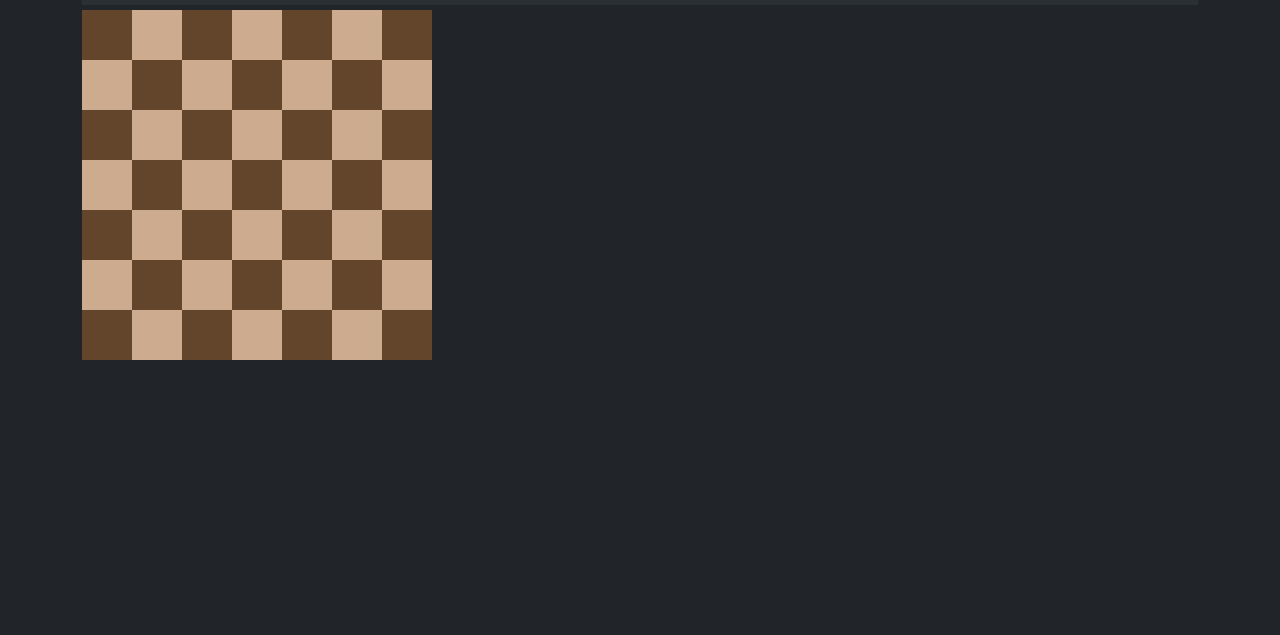
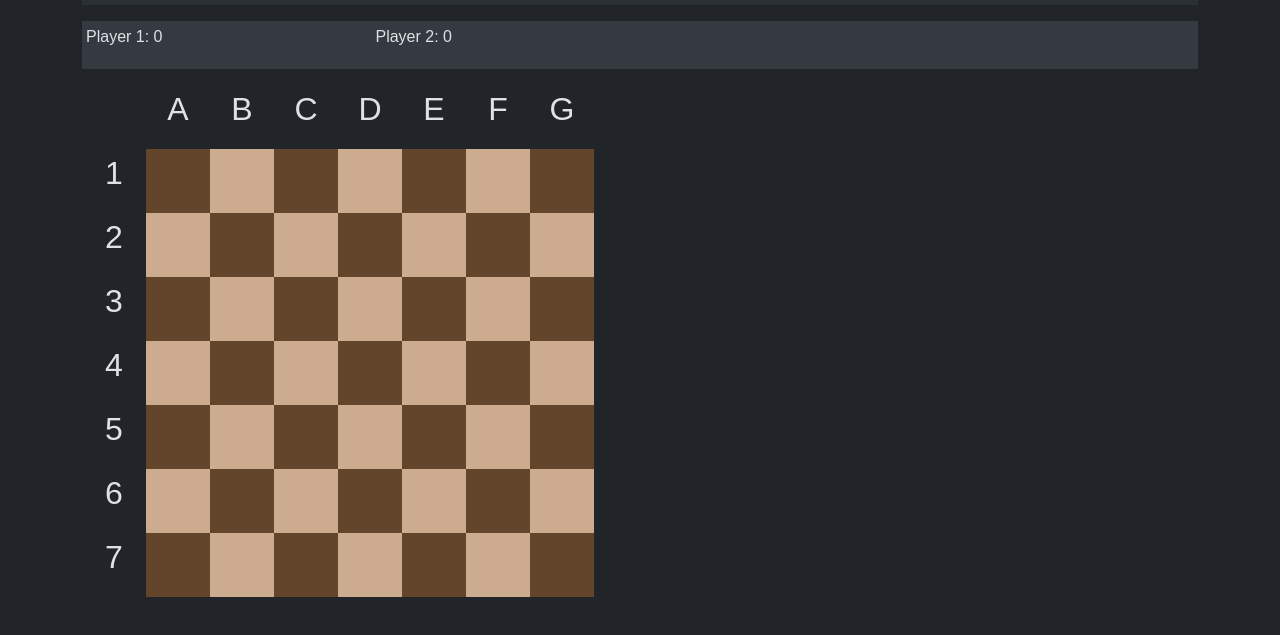
Before and after one commit to jaerrib/maerstanas_js, a plain HTML site: page index.html in a window 1280 px wide. Shown: the part 51-686 px from the top of the page. Drawn offline with nearby package versions, Linux system fonts and the light colour scheme.

Commit message:
Add game functionality, improve styling

```diff
--- a/css/style.css
+++ b/css/style.css
@@ -2,50 +2,6 @@
     margin: 0;
     padding: 0;
     font-family: sans-serif;
-}
-
-.container {
-    margin: 0 auto;
-    width: 490px;
-    align-items: center;
-}
-
-/* End Container */
-
-.navigation {
-    background-color: black;
-    align-items: center;
-    justify-content: stretch;
-    margin: 10px 0;
-    padding: 10px 5px;
-}
-
-ul {
-    display: flex;
-    align-items: center;
-    justify-content: space-around;
-    color: whitesmoke;
-    font-weight: bold;
-    list-style-type: none;
-}
-
-a,
-a:active,
-a:hover,
-a:visited {
-    color: #cdab8f;
-}
-
-/* End Navigation */
-
-.board {
-    outline: 1px solid black;
-    box-shadow: 0 0 10px black;
-    margin-top: 5px;
-}
-
-.row {
-    display: flex;
 }
 
 button:hover {
@@ -53,11 +9,12 @@ button:hover {
 }
 
 .dark_square,
-.light_square {
+.light_square,
+.square {
     border: 0;
-    font-size: 48px;
-    height: 70px;
-    width: 70px;
+    font-size: 2em;
+    height: 2em;
+    width: 2em;
 }
 
 .dark_square {
@@ -77,4 +34,4 @@ button:hover {
     text-align: center;
 }
 
-/* ENd Results */
+/* End Results */
--- a/index.html
+++ b/index.html
@@ -6,9 +6,37 @@
     <meta http-equiv="X-UA-Compatible" content="IE=edge">
     <meta name="viewport" content="width=device-width, initial-scale=1.0">
     <title>Mǽrstánas</title>
-    <link rel="stylesheet" href="css/game_style.css">
+    <link rel="stylesheet" href="css/style.css">
     <link href="https://cdn.jsdelivr.net/npm/bootstrap@5.3.0-alpha3/dist/css/bootstrap.min.css" rel="stylesheet"
         integrity="sha384-KK94CHFLLe+nY2dmCWGMq91rCGa5gtU4mk92HdvYe+M/SXH301p5ILy+dN9+nJOZ" crossorigin="anonymous">
+    <script>
+        /*
+        @licstart  The following is the entire license notice for the
+        JavaScript code in this page.
+
+        Copyright (C) 2023 John Beers (jaerrib@tutanota.com)
+
+        The JavaScript code in this page is free software: you can
+        redistribute it and/or modify it under the terms of the GNU
+        General Public License (GNU GPL) as published by the Free Software
+        Foundation, either version 3 of the License, or (at your option)
+        any later version.  The code is distributed WITHOUT ANY WARRANTY;
+        without even the implied warranty of MERCHANTABILITY or FITNESS
+        FOR A PARTICULAR PURPOSE.  See the GNU GPL for more details.
+
+        As additional permission under GNU GPL version 3 section 7, you
+        may distribute non-source (e.g., minimized or compacted) forms of
+        that code without the copy of the GNU GPL normally required by
+        section 4, provided you include this license notice and a URL
+        through which recipients can access the Corresponding Source.
+
+
+        @licend  The above is the entire license notice
+        for the JavaScript code in this page.
+        */
+    </script>
+    <script src="js/script.js" defer></script>
+
 </head>
 
 <body>
@@ -27,6 +55,7 @@
                         aria-controls="offcanvasExample">
                         <a class="nav-link" href="#">Rules</a>
                     </li>
+
                     <li class="nav-item dropdown">
                         <a class="nav-link dropdown-toggle" href="#" role="button" data-bs-toggle="dropdown"
                             aria-expanded="false">
@@ -41,7 +70,6 @@
             </div>
         </div>
     </nav>
-    </div>
 
     <div class="offcanvas offcanvas-start" tabindex="-1" id="offcanvasExample" aria-labelledby="offcanvasExampleLabel">
         <div class="offcanvas-header">
@@ -98,94 +126,122 @@
         </div>
     </div>
 
+    <!-- Navigation -->
+    <div class="mt-3 p-1 bg-body-secondary text-start">
+        <ul class="list-inline grid">
+            <li class="list-inline-item w-25">Player 1: <span id="score_p1">0</span></li>
+            <li class="list-inline-item w-25">Player 2: <span id="score_p2">0</span></li>
+        </ul>
+    </div>
+    <!-- End Navigation -->
     <!-- Board -->
-    <div class="game_board container">
+    <div class="mt-3">
+        <!-- Info -->
+        <div class="d-flex" style="text-align: center;">
+            <div class="square"></div>
+            <div class="square">A</div>
+            <div class="square">B</div>
+            <div class="square">C</div>
+            <div class="square">D</div>
+            <div class="square">E</div>
+            <div class="square">F</div>
+            <div class="square">G</div>
+        </div>
         <!-- Row A -->
-        <div class="board_row">
-            <div class="dark_square" id="A1" onclick="placeStone(this)"></div>
-                <div class="light_square" id="A2" onclick="placeStone(this)"> </div>
-                <div class="dark_square" id="A3" onclick="placeStone(this)"> </div>
-                <div class="light_square" id="A4" onclick="placeStone(this)"> </div>
-                <div class="dark_square" id="A5" onclick="placeStone(this)"> </div>
-                <div class="light_square" id="A6" onclick="placeStone(this)"> </div>
-                <div class="dark_square" id="A7" onclick="placeStone(this)"> </div>
+        <div class="d-flex">
+            <div class="square" style="text-align: center;">1</div>
+            <button class="dark_square" id="A1" onclick="placeStone(this)"> </button>
+            <button class="light_square" id="A2" onclick="placeStone(this)"> </button>
+            <button class="dark_square" id="A3" onclick="placeStone(this)"> </button>
+            <button class="light_square" id="A4" onclick="placeStone(this)"> </button>
+            <button class="dark_square" id="A5" onclick="placeStone(this)"> </button>
+            <button class="light_square" id="A6" onclick="placeStone(this)"> </button>
+            <button class="dark_square" id="A7" onclick="placeStone(this)"> </button>
         </div>
         <!-- End Row A -->
         <!-- Row B -->
-            <div class="board_row">
-                <div class="light_square" id="B1" onclick="placeStone(this)"> </div>
-                <div class="dark_square" id="B2" onclick="placeStone(this)"> </div>
-                <div class="light_square" id="B3" onclick="placeStone(this)"> </div>
-                <div class="dark_square" id="B4" onclick="placeStone(this)"> </div>
-                <div class="light_square" id="B5" onclick="placeStone(this)"> </div>
-                <div class="dark_square" id="B6" onclick="placeStone(this)"> </div>
-                <div class="light_square" id="B7" onclick="placeStone(this)"> </div>
+        <div class="d-flex">
+            <div class="square" style="text-align: center;">2</div>
+            <button class="light_square" id="B1" onclick="placeStone(this)"> </button>
+            <button class="dark_square" id="B2" onclick="placeStone(this)"> </button>
+            <button class="light_square" id="B3" onclick="placeStone(this)"> </button>
+            <button class="dark_square" id="B4" onclick="placeStone(this)"> </button>
+            <button class="light_square" id="B5" onclick="placeStone(this)"> </button>
+            <button class="dark_square" id="B6" onclick="placeStone(this)"> </button>
+            <button class="light_square" id="B7" onclick="placeStone(this)"> </button>
         </div>
         <!-- End Row B -->
         <!-- Row C -->
-            <div class="board_row">
-                <div class="dark_square" id="C1" onclick="placeStone(this)"> </div>
-                <div class="light_square" id="C2" onclick="placeStone(this)"> </div>
-                <div class="dark_square" id="C3" onclick="placeStone(this)"> </div>
-                <div class="light_square" id="C4" onclick="placeStone(this)"> </div>
-                <div class="dark_square" id="C5" onclick="placeStone(this)"> </div>
-                <div class="light_square" id="C6" onclick="placeStone(this)"> </div>
-                <div class="dark_square" id="C7" onclick="placeStone(this)"> </div>
+        <div class="d-flex">
+            <div class="square" style="text-align: center;">3</div>
+            <button class="dark_square" id="C1" onclick="placeStone(this)"> </button>
+            <button class="light_square" id="C2" onclick="placeStone(this)"> </button>
+            <button class="dark_square" id="C3" onclick="placeStone(this)"> </button>
+            <button class="light_square" id="C4" onclick="placeStone(this)"> </button>
+            <button class="dark_square" id="C5" onclick="placeStone(this)"> </button>
+            <button class="light_square" id="C6" onclick="placeStone(this)"> </button>
+            <button class="dark_square" id="C7" onclick="placeStone(this)"> </button>
         </div>
         <!-- End Row C -->
         <!-- Row D -->
-            <div class="board_row">
-                <div class="light_square" id="D1" onclick="placeStone(this)"> </div>
-                <div class="dark_square" id="D2" onclick="placeStone(this)"> </div>
-                <div class="light_square" id="D3" onclick="placeStone(this)"> </div>
-                <div class="dark_square" id="D4" onclick="placeStone(this)"> </div>
-                <div class="light_square" id="D5" onclick="placeStone(this)"> </div>
-                <div class="dark_square" id="D6" onclick="placeStone(this)"> </div>
-                <div class="light_square" id="D7" onclick="placeStone(this)"> </div>
+        <div class="d-flex">
+            <div class="square" style="text-align: center;">4</div>
+            <button class="light_square" id="D1" onclick="placeStone(this)"> </button>
+            <button class="dark_square" id="D2" onclick="placeStone(this)"> </button>
+            <button class="light_square" id="D3" onclick="placeStone(this)"> </button>
+            <button class="dark_square" id="D4" onclick="placeStone(this)"> </button>
+            <button class="light_square" id="D5" onclick="placeStone(this)"> </button>
+            <button class="dark_square" id="D6" onclick="placeStone(this)"> </button>
+            <button class="light_square" id="D7" onclick="placeStone(this)"> </button>
         </div>
         <!-- End Row D -->
         <!-- Row E -->
-            <div class="board_row">
-                <div class="dark_square" id="E1" onclick="placeStone(this)"> </div>
-                <div class="light_square" id="E2" onclick="placeStone(this)"> </div>
-                <div class="dark_square" id="E3" onclick="placeStone(this)"> </div>
-                <div class="light_square" id="E4" onclick="placeStone(this)"> </div>
-                <div class="dark_square" id="E5" onclick="placeStone(this)"> </div>
-                <div class="light_square" id="E6" onclick="placeStone(this)"> </div>
-                <div class="dark_square" id="E7" onclick="placeStone(this)"> </div>
+        <div class="d-flex">
+            <div class="square" style="text-align: center;">5</div>
+            <button class="dark_square" id="E1" onclick="placeStone(this)"> </button>
+            <button class="light_square" id="E2" onclick="placeStone(this)"> </button>
+            <button class="dark_square" id="E3" onclick="placeStone(this)"> </button>
+            <button class="light_square" id="E4" onclick="placeStone(this)"> </button>
+            <button class="dark_square" id="E5" onclick="placeStone(this)"> </button>
+            <button class="light_square" id="E6" onclick="placeStone(this)"> </button>
+            <button class="dark_square" id="E7" onclick="placeStone(this)"> </button>
         </div>
         <!-- End Row E -->
         <!-- Row F -->
-            <div class="board_row">
-                <div class="light_square" id="F1" onclick="placeStone(this)"> </div>
-                <div class="dark_square" id="F2" onclick="placeStone(this)"> </div>
-                <div class="light_square" id="F3" onclick="placeStone(this)"> </div>
-                <div class="dark_square" id="F4" onclick="placeStone(this)"> </div>
-                <div class="light_square" id="F5" onclick="placeStone(this)"> </div>
-                <div class="dark_square" id="F6" onclick="placeStone(this)"> </div>
-                <div class="light_square" id="F7" onclick="placeStone(this)"> </div>
+        <div class="d-flex">
+            <div class="square" style="text-align: center;">6</div>
+            <button class="light_square" id="F1" onclick="placeStone(this)"> </button>
+            <button class="dark_square" id="F2" onclick="placeStone(this)"> </button>
+            <button class="light_square" id="F3" onclick="placeStone(this)"> </button>
+            <button class="dark_square" id="F4" onclick="placeStone(this)"> </button>
+            <button class="light_square" id="F5" onclick="placeStone(this)"> </button>
+            <button class="dark_square" id="F6" onclick="placeStone(this)"> </button>
+            <button class="light_square" id="F7" onclick="placeStone(this)"> </button>
         </div>
         <!-- End Row F -->
         <!-- Row G -->
-            <div class="board_row">
-                <div class="dark_square" id="G1" onclick="placeStone(this)"> </div>
-                <div class="light_square" id="G2" onclick="placeStone(this)"> </div>
-                <div class="dark_square" id="G3" onclick="placeStone(this)"> </div>
-                <div class="light_square" id="G4" onclick="placeStone(this)"> </div>
-                <div class="dark_square" id="G5" onclick="placeStone(this)"> </div>
-                <div class="light_square" id="G6" onclick="placeStone(this)"> </div>
-                <div class="dark_square" id="G7" onclick="placeStone(this)"> </div>
+        <div class="d-flex">
+            <div class="square" style="text-align: center;">7</div>
+            <button class="dark_square" id="G1" onclick="placeStone(this)"> </button>
+            <button class="light_square" id="G2" onclick="placeStone(this)"> </button>
+            <button class="dark_square" id="G3" onclick="placeStone(this)"> </button>
+            <button class="light_square" id="G4" onclick="placeStone(this)"> </button>
+            <button class="dark_square" id="G5" onclick="placeStone(this)"> </button>
+            <button class="light_square" id="G6" onclick="placeStone(this)"> </button>
+            <button class="dark_square" id="G7" onclick="placeStone(this)"> </button>
         </div>
         <!-- End Row G -->
     </div>
     <!-- End Board -->
-
-
+    <!-- Results-->
+    <p id="results"></p>
+    <!-- End Results -->
     </div>
 
     <script src="https://cdn.jsdelivr.net/npm/bootstrap@5.3.0-alpha3/dist/js/bootstrap.bundle.min.js"
         integrity="sha384-ENjdO4Dr2bkBIFxQpeoTz1HIcje39Wm4jDKdf19U8gI4ddQ3GYNS7NTKfAdVQSZe"
         crossorigin="anonymous"></script>
+    </div>
 </body>
 
 </html>
--- a/js/script.js
+++ b/js/script.js
@@ -128,16 +128,17 @@ function countHinges(row, col) {
         else if (positionCheck === 1 || positionCheck === 2) {
             hinges += 1;
         }
-        return hinges
     }
+    return hinges
+}
 
-    function hasFourHinges(row, col) {
-        return countHinges(row, col) > 3
-    }
+function hasFourHinges(row, col) {
+    return countHinges(row, col) > 3
 }
 
 function assignBoardPos(row, col) {
     board[row][col] = activePlayer;
+    // score[activePlayer - 1]++
 }
 
 function isValidMove(row, col) {
@@ -159,7 +160,7 @@ function placeStone(location) {
     let colNum = locArr[1];
     if (isValidMove(rowNum, colNum)) {
         assignBoardPos(rowNum, colNum)
-        location.innerText = "●";
+        location.innerText = "●"; //thunder-stone ⦿
         location.style.color = colors[activePlayer - 1];
         calculateScore()
         updateScore()
@@ -295,3 +296,93 @@ function convertedRow(num) {
     const possibleRows = ["A", "B", "C", "D", "E", "F", "G"];
     return possibleRows[num - 1]
 }
+
+//  Begin improved AI section
+
+// function assign_result_value(current_game) {
+//     game_value = 0
+//     score_p1 = current_game.check_score(1)
+//     score_p2 = current_game.check_score(2)
+//     if (current_game.result == "tie") { game_value = 1 }
+//     else if (current_game.result == "player 1") {
+//         game_value = 4
+//     }
+//     else if (current_game.result == "player 2") {
+//         game_value = -2
+//         difference = abs(score_p1 - score_p2)
+//         game_value = game_value * difference
+//     }
+//     return game_value
+// }
+
+
+// function computer_move(current_game) {
+//     comp_move = secrets.choice(current_game.remaining_moves())
+//     row, col = comp_move[0], comp_move[1]
+//     return row, col
+// }
+
+// function sim_game_loop(current_board, players, depth) {
+
+//     temp_game = current_board
+//     comparison_player = temp_game.active_player
+//     if (temp_game.active_player == 1) {
+//         active_player = 1
+//     }
+//     else {
+//         active_player = 2
+//         first_row = 0
+//         first_col = 0
+//         first_move = True
+//         depth_counter = min(depth, remaining_moves(temp_game).length)
+//     }
+
+//     while (depth_counter >= 1) {
+
+//         if (players[active_player - 1] == "Computer") {
+//             if (remaining_moves(temp_game).length >= 1) {
+//                 ai_row, ai_col = computer_move(temp_game)
+//             }
+//             if (first_move == true) {
+//                 first_row = ai_row
+//                 first_col = ai_col
+//                 first_move = False
+//             }
+//             temp_game.assign_move(ai_row, ai_col)
+//             temp_game.update_score()
+//             active_player = temp_game.change_player()
+//             depth_counter -= 1
+
+//         }
+//     }
+
+//     temp_game.determine_winner()
+//     if comparison_player == 1:
+//         weighted_score = assign_result_value(temp_game)
+//     else:
+//     weighted_score = -(assign_result_value(temp_game))
+//     return weighted_score, first_row, first_col
+// }
+
+
+// function getBestMmove(currentBoard, simNum, depth) {
+//     temp_game = currentBoard
+//     best_score = 0
+//     best_row = 0
+//     best_col = 0
+//     players = ["Computer", "Computer"]
+
+//     for (let i = 0; i < sim_num) {
+//         returned_score, first_row, first_col = sim_game_loop(temp_game,
+//             players,
+//             depth)
+//         if (returned_score > best_score) {
+//             best_score = returned_score
+//             best_row = first_row
+//             best_col = first_col
+//         }
+//         return best_row, best_col
+
+//     }
+
+// }
```
Lines whose indentation alone changed are shown as unchanged.
